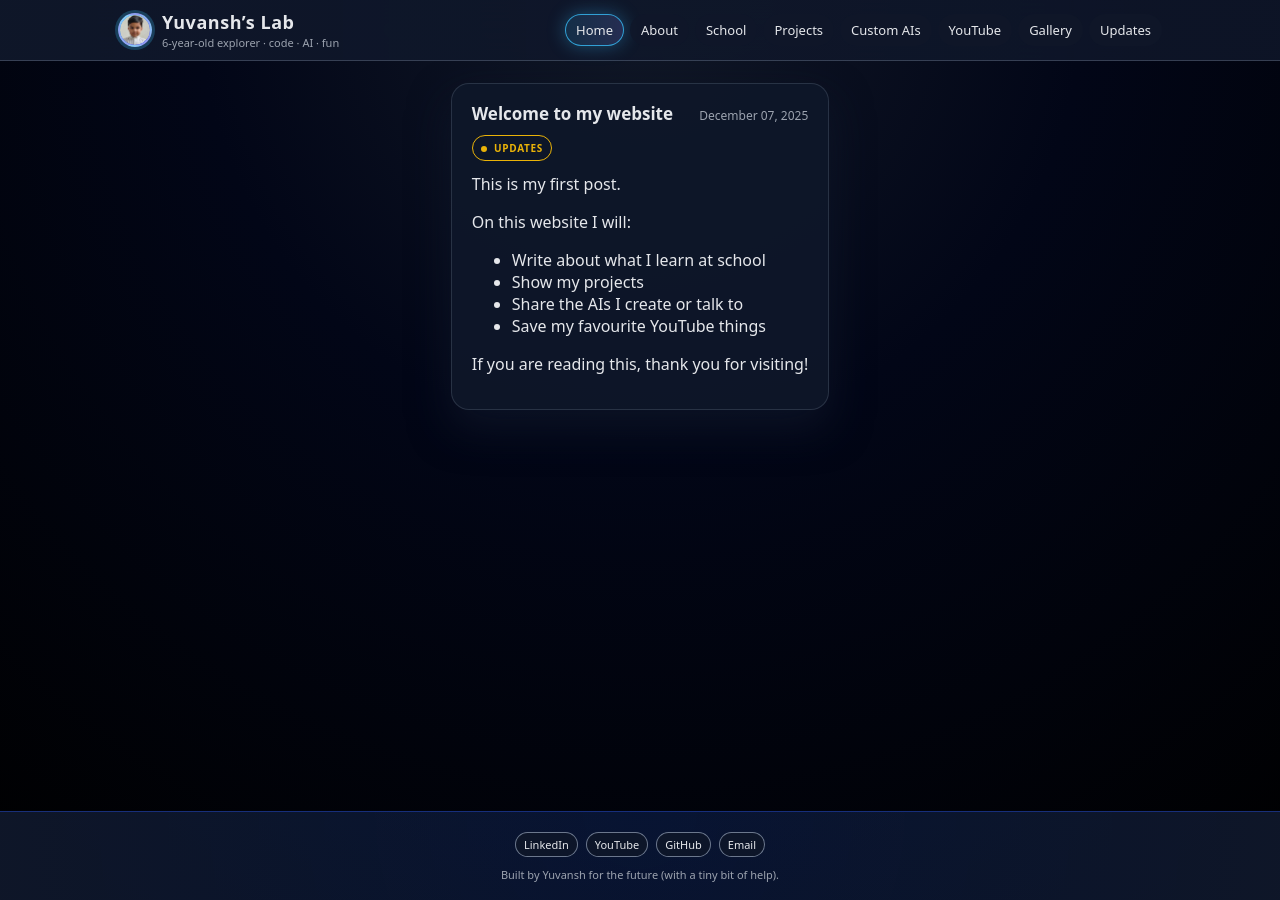
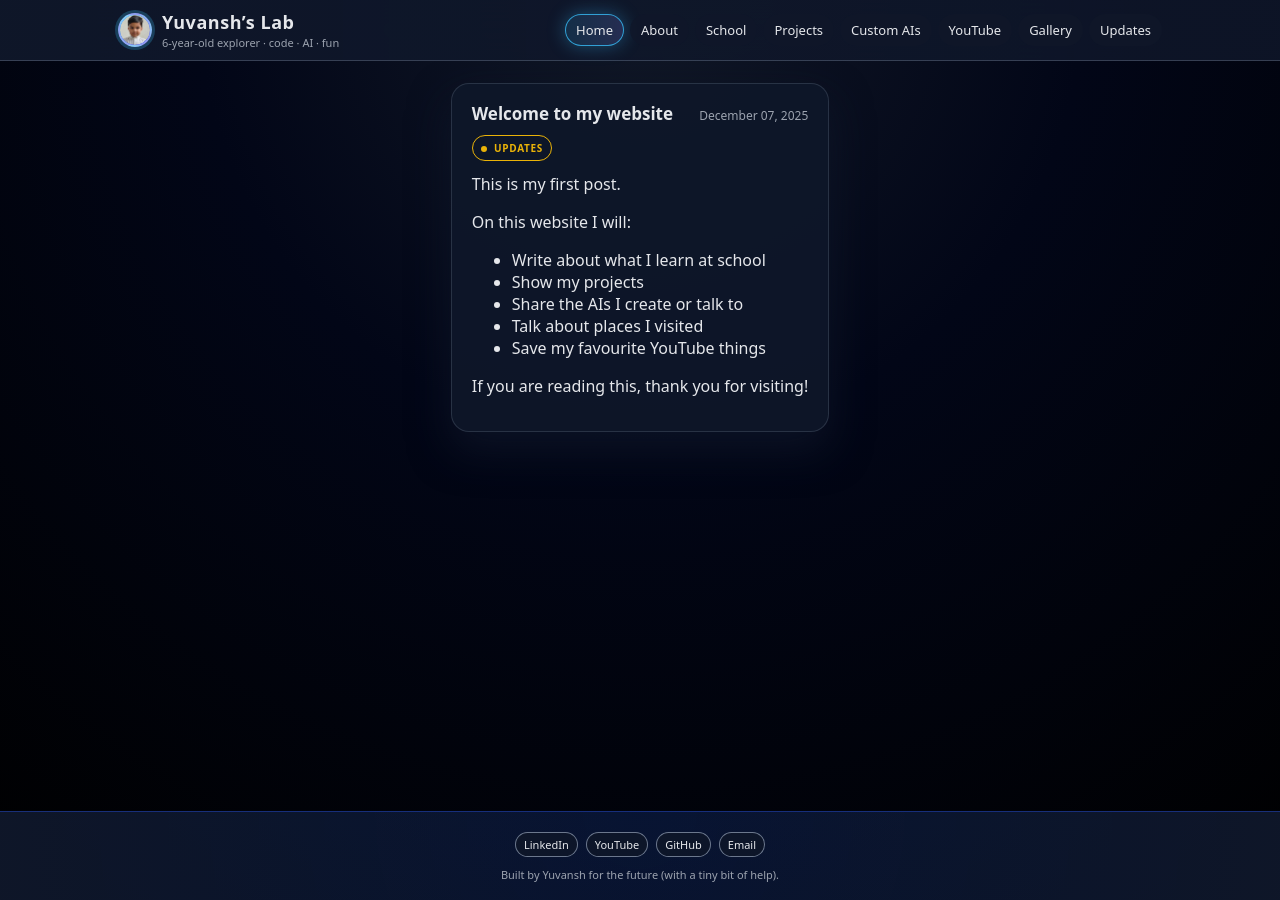
Before and after one commit to varunjain79/yuvansh.github.io, a Jekyll site: the page built from _posts/2025-12-07-welcome-to-my-website.md, in a window 1280 px wide. Built offline with Jekyll 4.4.1, drawn with Linux system fonts in a browser that asks for light colours.

Commit message:
Update 2025-12-07-welcome-to-my-website.md

```diff
--- a/_posts/2025-12-07-welcome-to-my-website.md
+++ b/_posts/2025-12-07-welcome-to-my-website.md
@@ -9,6 +9,7 @@ On this website I will:
 - Write about what I learn at school
 - Show my projects
 - Share the AIs I create or talk to
+- Talk about places I visited
 - Save my favourite YouTube things
 
 If you are reading this, thank you for visiting!
```
